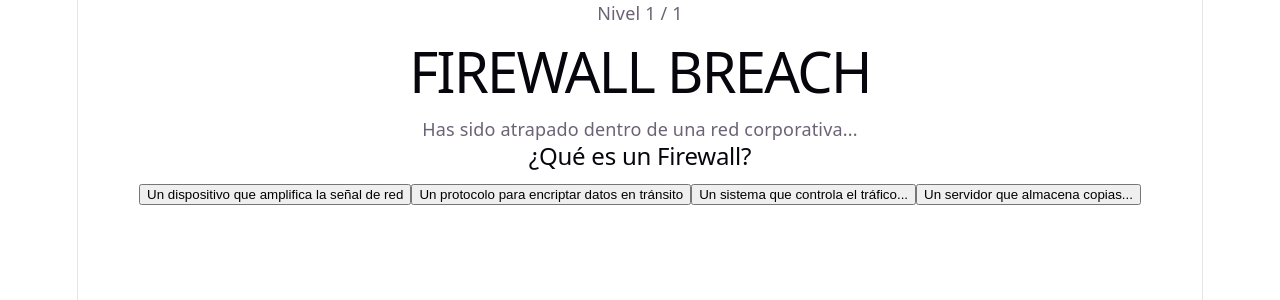
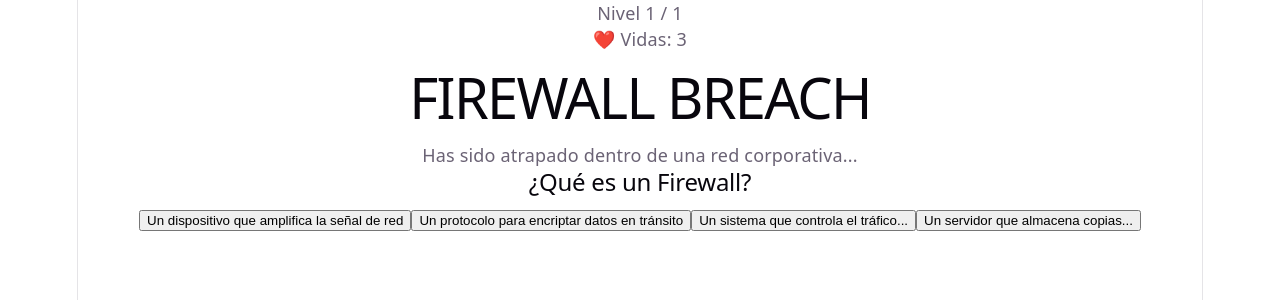
Before and after one commit to ElisaMele/Programacion-sobre-redes-Grupo-C, a React (Vite) app: page / in a window 1280 px wide. Both pictures are taken after a click on the button "▶ Iniciar escape". Shown: the top 300 px of the page. Built offline with nearby package versions, Linux system fonts and the light colour scheme.

Commit message:
Se agregan las vidas y pantalla de Game Over

```diff
--- /dev/null
+++ b/src/components/GameOverScreen.tsx
@@ -0,0 +1,16 @@
+type Props = {
+  onRestart: () => void;
+};
+
+export const GameOverScreen = ({ onRestart }: Props) => {
+  return (
+    <div>
+      <h1>💀 Sistema bloqueado</h1>
+      <p>Te quedaste sin vidas...</p>
+
+      <button onClick={onRestart}>
+        🔄 Reintentar
+      </button>
+    </div>
+  );
+};
--- a/src/components/GamePlay.tsx
+++ b/src/components/GamePlay.tsx
@@ -15,6 +15,7 @@ type Props = {
   currentLevel: number;
   totalLevels: number;
   answered: boolean;
+  lives: number;
   onAnswer: (id: string) => void;
 };
 
@@ -23,11 +24,13 @@ export const GamePlay = ({
   currentLevel,
   totalLevels,
   answered,
+  lives,
   onAnswer,
 }: Props) => {
   return (
     <div>
       <p>Nivel {currentLevel + 1} / {totalLevels}</p>
+      <p>❤️ Vidas: {lives}</p>
 
       <h1>{level.title}</h1>
       <p>{level.narrative}</p>
--- a/src/pages/Index.tsx
+++ b/src/pages/Index.tsx
@@ -3,6 +3,7 @@ import { useState } from "react";
 import { StartScreen } from "../components/StartScreen";
 import { GamePlay } from "../components/GamePlay";
 import { ResultScreen } from "../components/ResultScreen";
+import { GameOverScreen } from "../components/GameOverScreen";
 
 const Index = () => {
 
@@ -11,6 +12,7 @@ const Index = () => {
   const [lastAnswerCorrect, setLastAnswerCorrect] = useState<boolean | null>(null);
   const [answered, setAnswered] = useState(false);
   const level = levels[currentLevel];
+  const [lives, setLives] = useState(3);
 
   if (gameState === "start") {
   return (
@@ -27,11 +29,19 @@ const handleAnswer = (id: string) => {
   setAnswered(true);
 
   const isCorrect = id === level.correctAnswer;
-
   setLastAnswerCorrect(isCorrect);
 
+  if (!isCorrect) {
+    setLives((prev) => prev - 1);
+  }
+
   setTimeout(() => {
-    setGameState("result");
+    if (!isCorrect && lives - 1 <= 0) {
+      setGameState("gameover");
+    } else {
+      setGameState("result");
+    }
+
     setAnswered(false);
   }, 500);
 };
@@ -70,9 +80,22 @@ if (gameState === "result" && lastAnswerCorrect !== null) {
   );
 }
 
+if (gameState === "gameover") {
+  return (
+    <GameOverScreen
+      onRestart={() => {
+        setLives(3);
+        setCurrentLevel(0);
+        setGameState("start");
+      }}
+    />
+  );
+}
+
   return (
     <GamePlay
       level={level}
+      lives={lives}
       currentLevel={currentLevel}
       totalLevels={levels.length}
       answered={answered}
```
